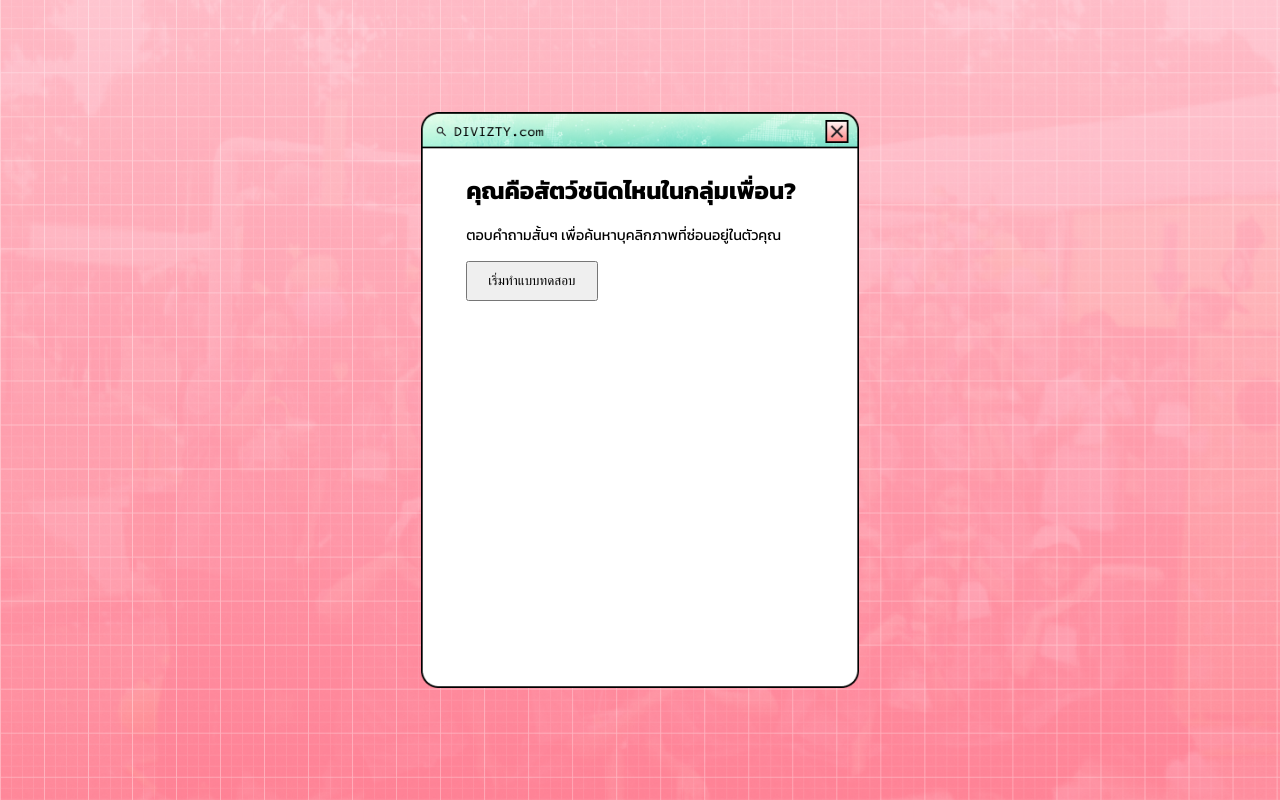
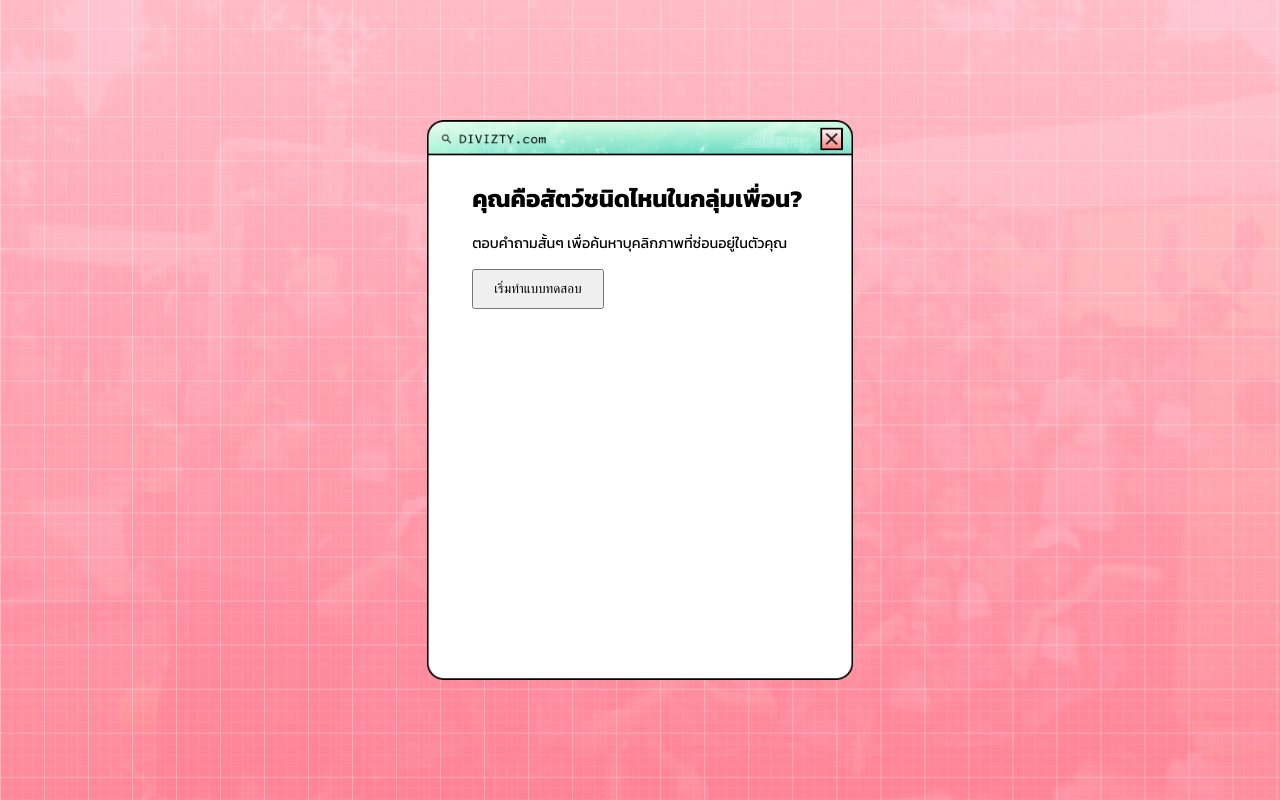
Before and after one commit to chnslittlew0rld/mbti-test, a plain HTML site: page index.html in a window 1280 px wide. Drawn offline with Linux system fonts and the light colour scheme.

Commit message:
fix size

```diff
--- a/style.css
+++ b/style.css
@@ -18,7 +18,7 @@ body {
     font-family: 'Kanit', sans-serif;
 }
 
-/* 1. กำหนดฟอนต์ให้ปรับขนาดตามสัดส่วนหน้าจอ/กล่องโดยอัตโนมัติ */
+/* 2. กล่องหลัก (ล็อกสัดส่วนรูป box.png)
 .box {
     aspect-ratio: 494 / 650;
     height: 72vh;
@@ -34,6 +34,81 @@ body {
     overflow-y: auto;
 
     font-family: 'Kanit', sans-serif;
+}
+
+/* 3. บังคับหัวข้อ ตัวอักษร และปุ่มทุกอันให้ใช้ฟอนต์ Kanit ชัวร์ๆ
+h1, h2, h3, p, span, button, div {
+    font-family: 'Kanit', sans-serif;
+}
+
+/* คลาสสำหรับเรียกใช้ฟอนต์แบบเอียงและหนาปานกลาง
+.kanit-medium-italic {
+    font-family: 'Kanit', sans-serif;
+    font-weight: 500;
+    font-style: italic;
+}
+
+.hidden {
+    display: none !important;
+}
+
+/* 4. ตกแต่งปุ่มตัวเลือก
+.option-btn {
+    display: block;
+    width: 100%;
+    padding: 12px 16px;
+    margin: 10px 0;
+    text-align: left;
+    cursor: pointer;
+    font-size: 1rem;
+    font-family: 'Kanit', sans-serif;
+    background-color: #ffffff;
+    border: 1px solid #ddd;
+    border-radius: 8px;
+    transition: 0.2s;
+}
+
+.option-btn:hover {
+    background-color: #f2f2f2;
+}
+
+.nav-buttons {
+    margin-top: 20px;
+    display: flex;
+    justify-content: space-between;
+}
+
+.debug-scores {
+    background: #f4f4f4;
+    padding: 12px;
+    margin: 15px 0;
+    font-size: 0.9rem;
+    border-radius: 4px;
+    font-family: 'Kanit', sans-serif;
+}/*
+
+/* 1. กำหนดฟอนต์ให้ปรับขนาดตามสัดส่วนหน้าจอ/กล่องโดยอัตโนมัติ */
+.box {
+/* 1. ล็อกสัดส่วนและขนาดความสูง-กว้างให้คงที่ทุกหน้า */
+    aspect-ratio: 494 / 650;
+    height: 70vh;                 /* ล็อกความสูงไว้ที่ 70% ของจอ (ปรับเพิ่ม-ลดได้ตามต้องการ) */
+    width: auto;                  /* ให้กว้างตามสัดส่วนของความสูงอัตโนมัติ */
+    max-width: 90vw;              /* กันล้นแนวนอนในมือถือ */
+
+    background-image: url('box.png');
+    background-size: contain;
+    background-position: center;
+    background-repeat: no-repeat;
+
+    padding: 45px;
+    box-sizing: border-box;
+
+    /* 2. สำคัญ: ถ้าเนื้อหาข้างในหน้าไหนยาวเกินกล่อง ให้มันเลื่อนดูเฉพาะข้างในแทนที่กล่องจะขยาย */
+    overflow-y: auto;
+
+    /* 3. ป้องกันไม่ให้ Flexbox บีบหรือขยายกล่อง */
+    flex-shrink: 0;
+    flex-grow: 0;
 }
 
 /* 2. ฟิกขนาดตัวอักษรให้ย่อ-ขยายตามความสูงของจอ (vh) หรือใช้ clamp() */
```
